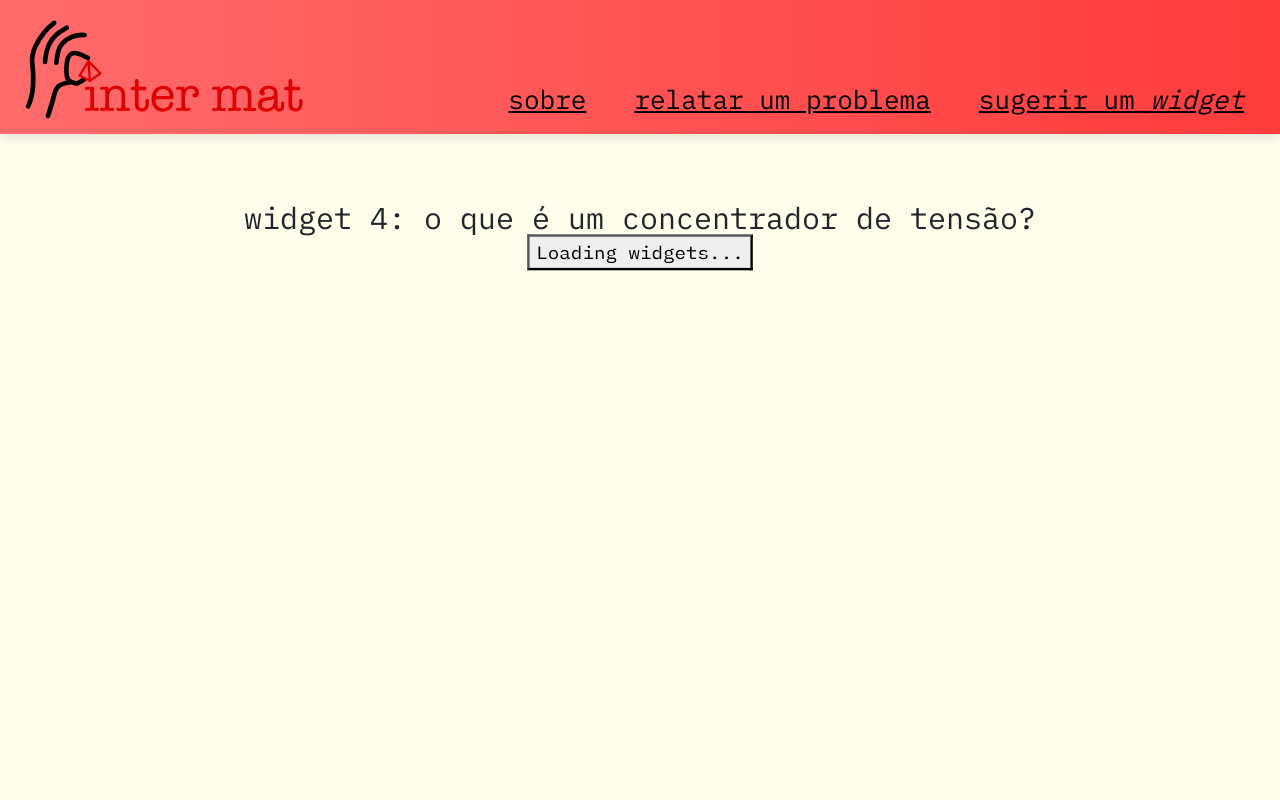
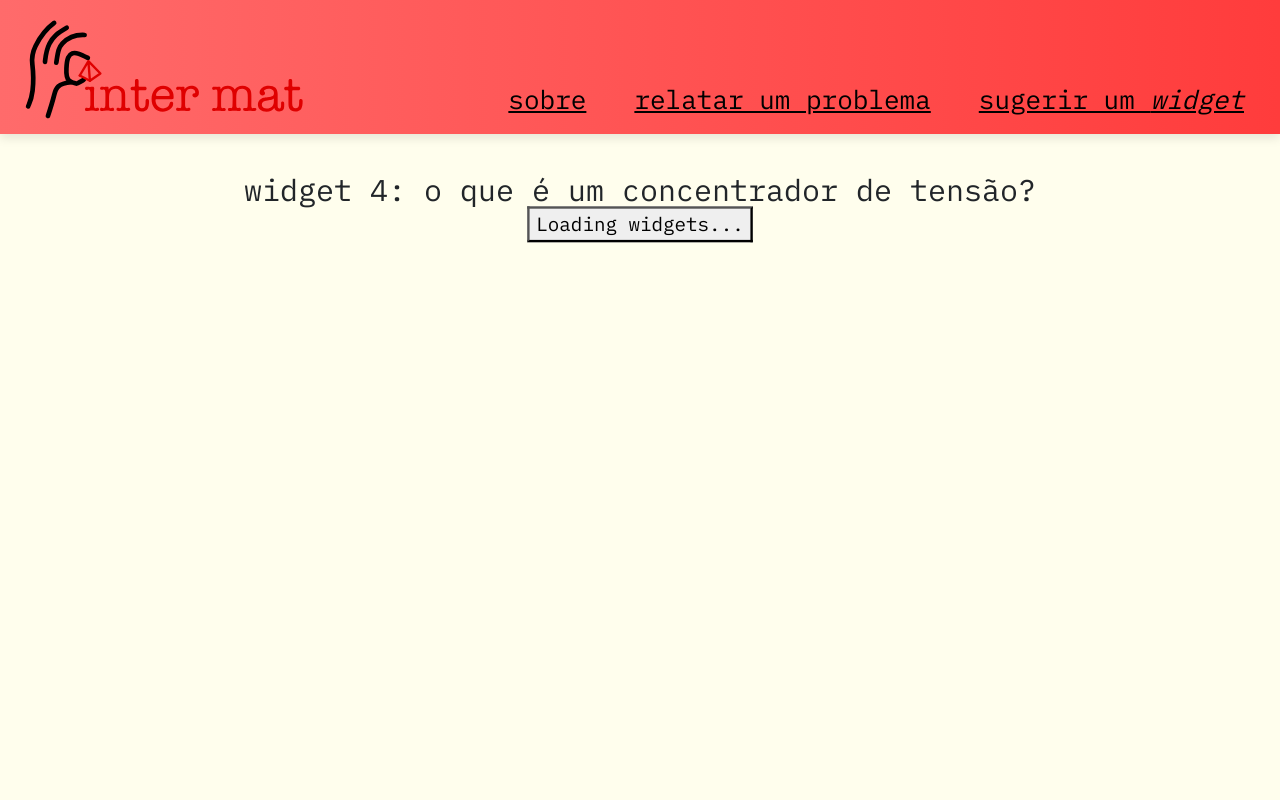
Before and after one commit to MuriloHMoreira/inter_mat, a plain HTML site: page stress_widget.html in a window 1280 px wide. Shown: the top 800 px of the page. Drawn offline with Linux system fonts and the light colour scheme; a script that the page names is missing.

Commit message:
Fix Stress XXL Margin

```diff
--- a/stress_widget.html
+++ b/stress_widget.html
@@ -29,7 +29,7 @@
     <main class="page projects-page" style="font-family: 'IBM Plex Mono';">
         <section class="portfolio-block projects-cards mb-xxl-0 pt-4 pt-md-5 pt-lg-5 mt-lg-4 pt-xl-4" style="--bs-primary: #ff0000;--bs-primary-rgb: 255,0,0;background: #fffeed;padding: 100px 0px;padding-bottom: 0px;">
             <div class="container mt-0 pt-3" style="margin-bottom: -40px;">
-                <div class="heading mt-5" style="margin-bottom: 18px;">
+                <div class="heading mt-5 pt-sm-0 mt-sm-2 mt-md-0 pt-md-1" style="margin-bottom: 18px;">
                     <h1 style="font-size: 30px;" class="pt-xxl-0 mt-xxl-3 pt-xl-0 mt-xl-3 pt-0">widget 4: o que é um concentrador de tensão?</h1>
                 </div>
             </div>
```
